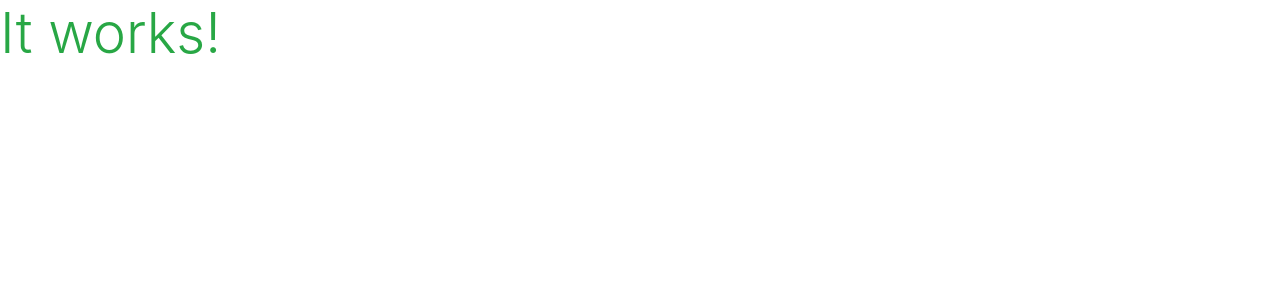
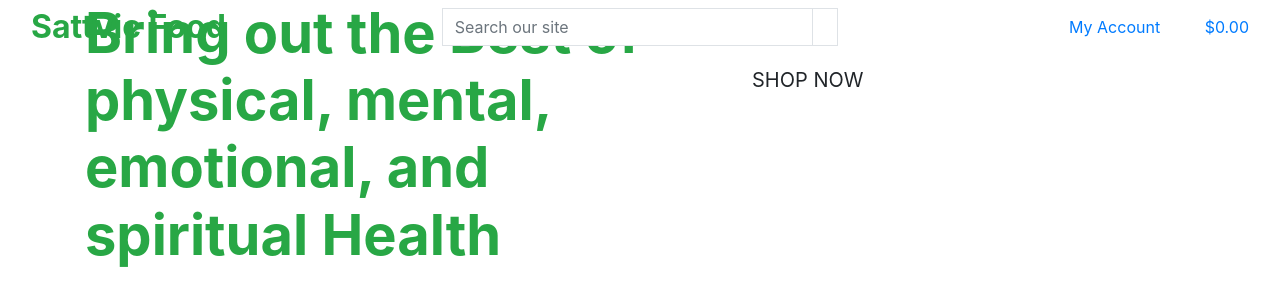
Before and after one commit to Code-Institute-Submissions/wujiaan2022-Sattvic-Food, a Django app: page / in a window 1280 px wide. Shown: the top 306 px of the page. Run offline with Django 3.2, Linux system fonts and the light colour scheme.

Commit message:
add main page header in base html

```diff
--- a/home/templates/home/index.html
+++ b/home/templates/home/index.html
@@ -1,6 +1,29 @@
 {% extends 'base.html' %}
 {% load static %}
 
+{% block page_header %}
+    <div class="container header-container">
+        <div class="row">
+            <div class="col"></div>
+        </div>
+    </div>
+{% endblock page_header %}
+
 {% block content %}
-<h1 class="display-4 text-success">It works!</h1>
+    <div class="container h-100">
+        <div class="row h-100">
+            <div class="col-7 col-m-lg-auto my-auto">
+                <h1 class="display-4 font-weight-bold text-success">
+                    Bring out the Best of physical, mental, emotional, and spiritual Health
+                </h1>
+            </div>
+            <div class="my-5">
+                <h4>
+                    <a href="" class="shop-now-button btn btn-lg rounded text-uppercase py-3">
+                        Shop Now
+                    </a>
+                </h4>
+            </div>
+        </div>
+    </div>
 {% endblock content %}
--- a/templates/base.html
+++ b/templates/base.html
@@ -34,7 +34,69 @@
   </head>
   <body>
     <header class="container-fluid fixed-top">
-
+      <div class="row">
+        <div class="col-12 col-lg-4 my-auto py-1 py-lg-0 text-center text-lg-left">
+          <a href="{% url 'home' %}" class="nav-link main-logo-link">
+            <h2 class="logo-font text-success my-0">
+              <strong>Sattvic Food</strong>
+            </h2>
+          </a>
+        </div>
+        <div class="col-12 col-lg-4 my-auto py-1 py-lg-0">
+          <form method="GET" action="">
+            <div class="input-group w-100">
+                <input class="form-control border border-black rounded-0" type="text" name="q" placeholder="Search our site">
+                <div class="input-group-append">
+                    <button class="form-control btn btn-black border border-black rounded-0" type="submit">
+                        <span class="icon">
+                            <i class="fas fa-search"></i>
+                        </span>
+                    </button>
+                </div>
+            </div>
+        </form>
+        </div>
+        <div class="col-12 col-lg-4 my-auto py-1 py-lg-0">
+          <ul class="list-inline list-unstyled text-center text-lg-right my-0">
+            <li class="list-inline-item dropdown">
+              <a class="text-black nav-link" href="#" id="user-options" data-toggle="dropdown" aria-haspopup="true" aria-expanded="false">
+                <div class="text-center">
+                    <div><i class="fas fa-user fa-lg"></i></div>
+                    <p class="my-0">My Account</p>
+                </div>
+              </a>
+              <div class="dropdown-menu border-0" aria-labelledby="user-options">
+                {% if request.user.is_authenticated %}
+                    {% if request.user.is_superuser %}
+                        <a href="" class="dropdown-item">Product Management</a>
+                    {% endif %}
+                    <a href="" class="dropdown-item">My Profile</a>
+                    <a href="{% url 'account_logout' %}" class="dropdown-item">Logout</a>
+                {% else %}
+                    <a href="{% url 'account_signup' %}" class="dropdown-item">Register</a>
+                    <a href="{% url 'account_login' %}" class="dropdown-item">Login</a>
+                {% endif %}
+                </div>
+            </li>
+            <li class="list-inline-item">
+              <a class="{% if grand_total %}text-info font-weight-bold{% else %}text-black{% endif %} nav-link" href="">
+                <div class="text-center">
+                    <div>
+                      <i class="fas fa-shopping-bag fa-lg"></i>
+                    </div>
+                    <p class="my-0">
+                      {% if grand_total %}
+                        ${{ grand_total|floatformat:2 }}
+                      {% else %}
+                        $0.00
+                      {% endif %}
+                    </p>
+                </div>
+              </a>
+            </li>
+          </ul>
+        </div>
+      </div>
     </header>
 
     {% if messages %}
```
